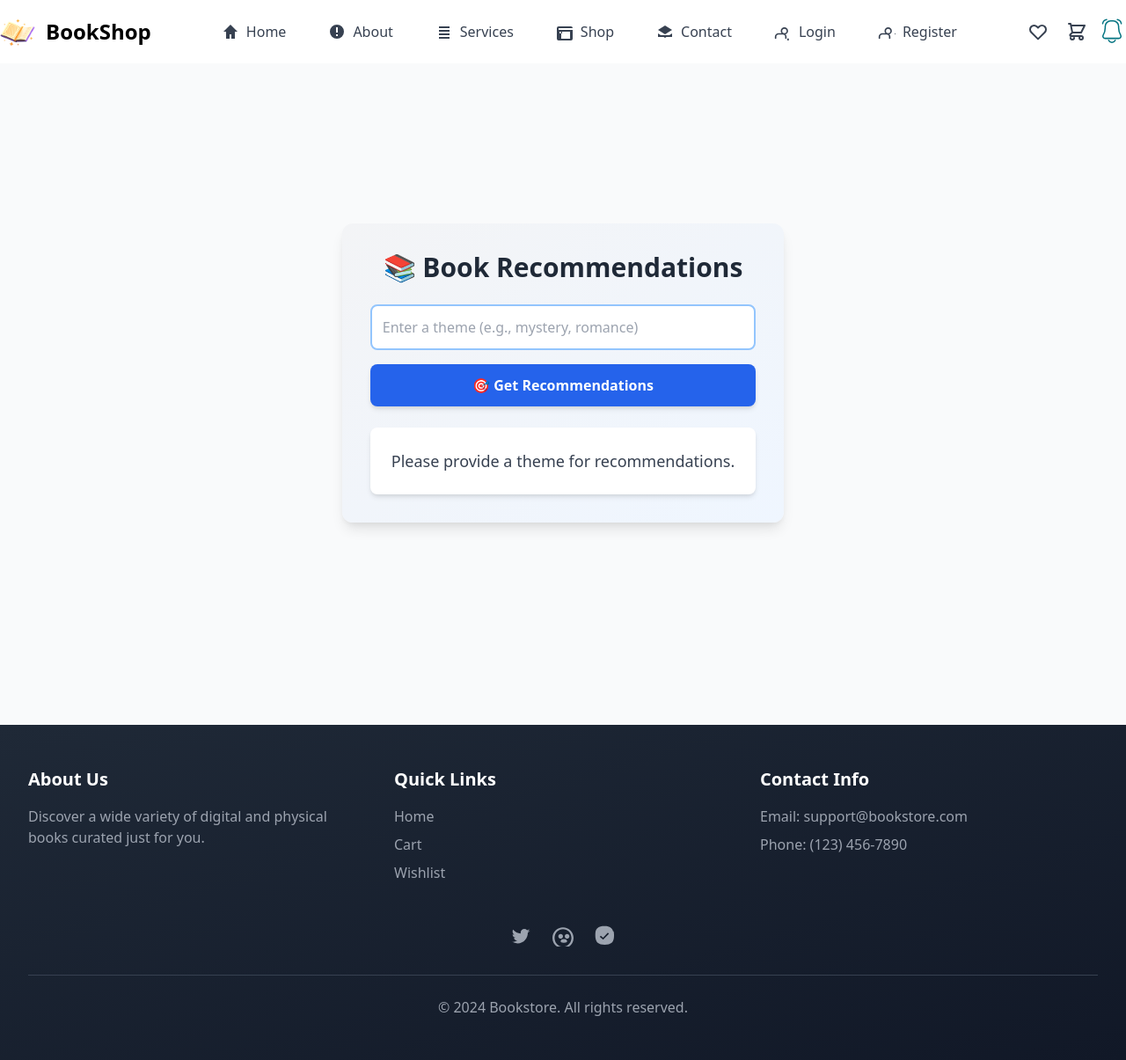
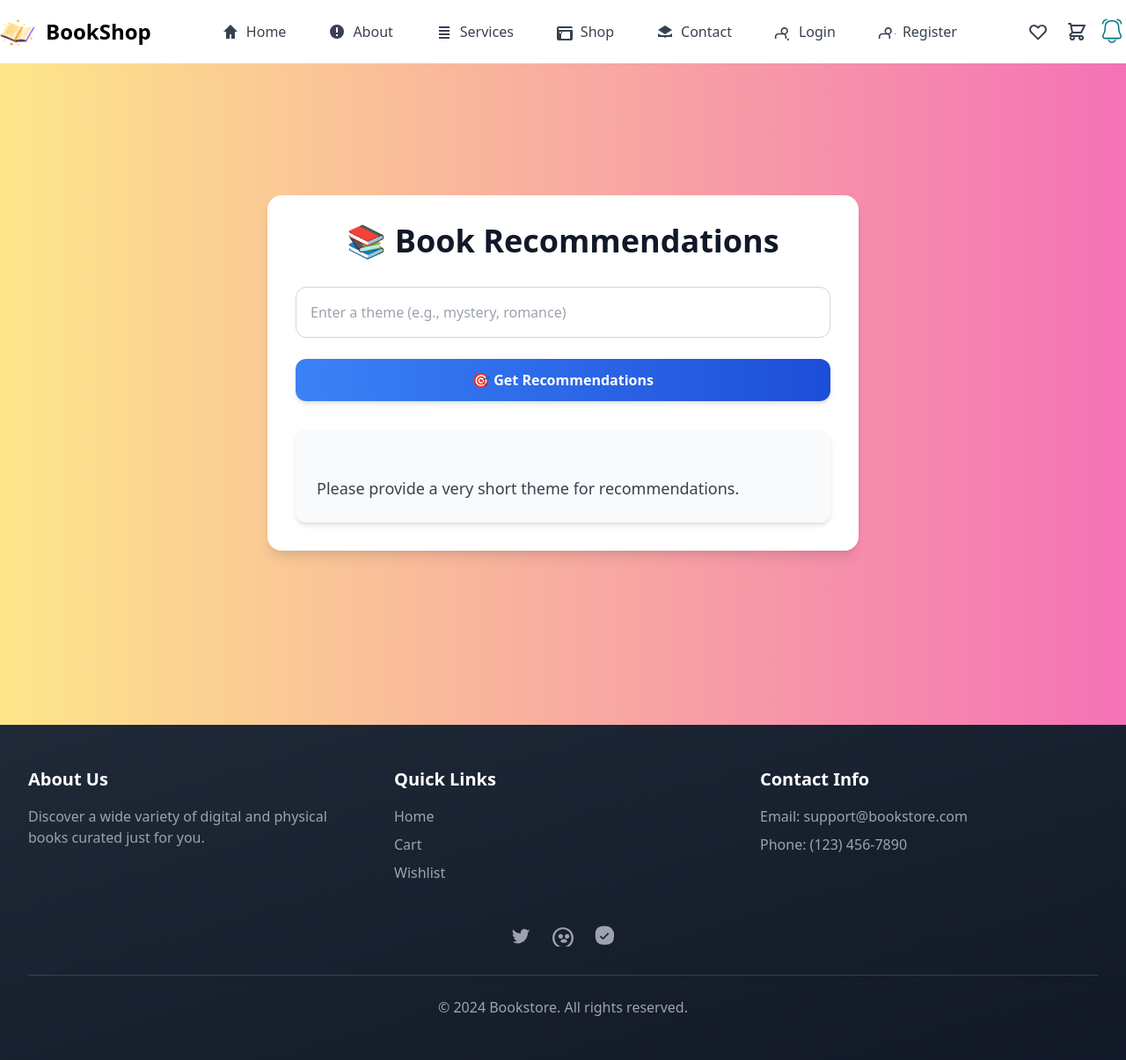
Before and after one commit to Samuel567754/bookshopapp, a Django app: page /user/recommend-books/ in a window 1280 px wide. Shown: the whole page at 88% size. Run offline with Django 5.2, Linux system fonts and the light colour scheme; some libraries are stand-ins or nearby versions.

Commit message:
Ai Feature Update

```diff
--- a/static/css/output.css
+++ b/static/css/output.css
@@ -1952,6 +1952,10 @@ input:checked + .toggle-bg {
   white-space: nowrap;
 }
 
+.whitespace-pre-line {
+  white-space: pre-line;
+}
+
 .rounded {
   border-radius: 0.25rem;
 }
@@ -2362,12 +2366,24 @@ input:checked + .toggle-bg {
   --tw-gradient-stops: var(--tw-gradient-from), var(--tw-gradient-to);
 }
 
+.from-rose-400 {
+  --tw-gradient-from: #fb7185 var(--tw-gradient-from-position);
+  --tw-gradient-to: rgb(251 113 133 / 0) var(--tw-gradient-to-position);
+  --tw-gradient-stops: var(--tw-gradient-from), var(--tw-gradient-to);
+}
+
 .from-yellow-200 {
   --tw-gradient-from: #FCE96A var(--tw-gradient-from-position);
   --tw-gradient-to: rgb(252 233 106 / 0) var(--tw-gradient-to-position);
   --tw-gradient-stops: var(--tw-gradient-from), var(--tw-gradient-to);
 }
 
+.from-fuchsia-500 {
+  --tw-gradient-from: #d946ef var(--tw-gradient-from-position);
+  --tw-gradient-to: rgb(217 70 239 / 0) var(--tw-gradient-to-position);
+  --tw-gradient-stops: var(--tw-gradient-from), var(--tw-gradient-to);
+}
+
 .via-pink-500 {
   --tw-gradient-to: rgb(231 70 148 / 0)  var(--tw-gradient-to-position);
   --tw-gradient-stops: var(--tw-gradient-from), #E74694 var(--tw-gradient-via-position), var(--tw-gradient-to);
@@ -2398,6 +2414,10 @@ input:checked + .toggle-bg {
   --tw-gradient-to: #3F83F8 var(--tw-gradient-to-position);
 }
 
+.to-blue-700 {
+  --tw-gradient-to: #1A56DB var(--tw-gradient-to-position);
+}
+
 .to-gray-600 {
   --tw-gradient-to: #4B5563 var(--tw-gradient-to-position);
 }
@@ -2418,6 +2438,10 @@ input:checked + .toggle-bg {
   --tw-gradient-to: #6875F5 var(--tw-gradient-to-position);
 }
 
+.to-orange-300 {
+  --tw-gradient-to: #FDBA8C var(--tw-gradient-to-position);
+}
+
 .to-pink-400 {
   --tw-gradient-to: #F17EB8 var(--tw-gradient-to-position);
 }
@@ -2440,6 +2464,10 @@ input:checked + .toggle-bg {
 
 .to-teal-500 {
   --tw-gradient-to: #0694A2 var(--tw-gradient-to-position);
+}
+
+.to-rose-500 {
+  --tw-gradient-to: #f43f5e var(--tw-gradient-to-position);
 }
 
 .fill-gray-400 {
@@ -2753,6 +2781,10 @@ input:checked + .toggle-bg {
   line-height: 18px;
 }
 
+.leading-relaxed {
+  line-height: 1.625;
+}
+
 .leading-snug {
   line-height: 1.375;
 }
@@ -2934,6 +2966,16 @@ input:checked + .toggle-bg {
 
 .line-through {
   text-decoration-line: line-through;
+}
+
+.placeholder-gray-400::-moz-placeholder {
+  --tw-placeholder-opacity: 1;
+  color: rgb(156 163 175 / var(--tw-placeholder-opacity));
+}
+
+.placeholder-gray-400::placeholder {
+  --tw-placeholder-opacity: 1;
+  color: rgb(156 163 175 / var(--tw-placeholder-opacity));
 }
 
 .opacity-0 {
@@ -3436,6 +3478,10 @@ input:checked + .toggle-bg {
   border-color: rgb(104 117 245 / var(--tw-border-opacity));
 }
 
+.focus\:border-transparent:focus {
+  border-color: transparent;
+}
+
 .focus\:outline-none:focus {
   outline: 2px solid transparent;
   outline-offset: 2px;
@@ -3475,6 +3521,11 @@ input:checked + .toggle-bg {
   --tw-ring-color: rgb(164 202 254 / var(--tw-ring-opacity));
 }
 
+.focus\:ring-blue-400:focus {
+  --tw-ring-opacity: 1;
+  --tw-ring-color: rgb(118 169 250 / var(--tw-ring-opacity));
+}
+
 .focus\:ring-blue-500:focus {
   --tw-ring-opacity: 1;
   --tw-ring-color: rgb(63 131 248 / var(--tw-ring-opacity));
--- a/user/templates/user/customer_support_chat.html
+++ b/user/templates/user/customer_support_chat.html
@@ -7,7 +7,7 @@
 {% load static %}
 
 
-<div class="flex justify-center items-center h-screen bg-gray-200">
+<div class="flex justify-center items-center h-screen bg-gradient-to-r from-yellow-200 to-pink-400">
 
     <!-- Chat Box -->
     <div class="chat-box p-8 bg-white rounded-lg shadow-xl max-w-lg w-full">
--- a/user/templates/user/recommend_books.html
+++ b/user/templates/user/recommend_books.html
@@ -8,7 +8,7 @@
 
 
 
-<div class="flex justify-center items-center h-screen">
+{% comment %} <div class="flex justify-center items-center h-screen">
 <div class="p-8 bg-gradient-to-br from-gray-100 max-w-2xl to-blue-50 rounded-xl shadow-lg">
     <!-- Heading -->
     <h1 class="text-3xl text-center font-extrabold text-gray-800 mb-6">
@@ -37,9 +37,39 @@
         </p>
     </div>
 </div>
+</div> {% endcomment %}
+
+<div class="flex justify-center items-center min-h-screen bg-gradient-to-r from-yellow-200 to-pink-400 p-4">
+    <div class="p-8 bg-white max-w-2xl w-full rounded-2xl shadow-lg">
+        <!-- Heading -->
+        <h1 class="text-4xl text-center font-extrabold text-gray-900 mb-8">
+            📚 Book Recommendations
+        </h1>
+
+        <!-- Form -->
+        <form method="get" class="flex flex-col gap-6">
+            <input
+                type="text"
+                name="query"
+                placeholder="Enter a theme (e.g., mystery, romance)"
+                class="p-4 border border-gray-300 rounded-xl text-gray-700 focus:outline-none focus:ring-2 focus:ring-blue-400 focus:border-transparent placeholder-gray-400"
+            >
+            <button
+                type="submit"
+                class="w-full px-6 py-3 bg-gradient-to-r from-blue-500 to-blue-700 text-white font-bold rounded-xl shadow-md hover:shadow-lg transform hover:scale-105 transition-transform duration-200 ease-in-out">
+                🎯 Get Recommendations
+            </button>
+        </form>
+
+        <!-- Response Section -->
+        <div class="mt-8 p-6 bg-gray-50 rounded-xl shadow-md max-h-96 overflow-y-auto">
+            <p class="text-gray-700 text-lg leading-relaxed whitespace-pre-line">
+                {{ response }}
+            </p>
+        </div>
+    </div>
 </div>
 
 
 
-
 {% endblock %}
--- a/user/views.py
+++ b/user/views.py
@@ -49,22 +49,62 @@ from django.utils.translation import gettext_lazy as _
 
 
 
+# def recommend_books(request):
+#     query = request.GET.get('query', '')
+#     if query:
+#         prompt = f"Recommend books based on the theme: {query}."
+#         chatgpt_response = get_chatgpt_response(prompt)
+#     else:
+#         chatgpt_response = "Please provide a very short theme for recommendations."
+
+#     return render(request, 'user/recommend_books.html', {'response': chatgpt_response})
+
+
+# def customer_support_chat(request):
+#     user_query = request.POST.get('query', '')
+#     chat_response = get_chatgpt_response(user_query) if user_query else ''
+#     return render(request, 'user/customer_support_chat.html', {'response': chat_response})
+
+
+# Book Recommendation View
 def recommend_books(request):
-    query = request.GET.get('query', '')
+    """
+    View to recommend books based on a user's query using ChatGPT.
+    """
+    # Get the query parameter from the GET request
+    query = request.GET.get('query', '').strip()
+
+    # Check if a query was provided
     if query:
+        # Prepare the prompt for ChatGPT
         prompt = f"Recommend books based on the theme: {query}."
+        # Get the ChatGPT response
         chatgpt_response = get_chatgpt_response(prompt)
     else:
-        chatgpt_response = "Please provide a theme for recommendations."
+        # Provide a fallback message for empty queries
+        chatgpt_response = "Please provide a very short theme for recommendations."
 
+    # Render the response to the template
     return render(request, 'user/recommend_books.html', {'response': chatgpt_response})
 
 
+# Customer Support Chat View
 def customer_support_chat(request):
-    user_query = request.POST.get('query', '')
-    chat_response = get_chatgpt_response(user_query) if user_query else ''
+    """
+    View to handle customer support chat using ChatGPT.
+    """
+    # Get the user's query from the POST request
+    user_query = request.POST.get('query', '').strip()
+
+    # Initialize the response variable
+    chat_response = ""
+
+    # Generate a response only if the user provided a query
+    if user_query:
+        chat_response = get_chatgpt_response(user_query)
+
+    # Render the response to the template
     return render(request, 'user/customer_support_chat.html', {'response': chat_response})
-
 
 
 def generate_receipt_pdf(receipt):
```
Also changed, not shown: user/utils.py (+17 -1 lines), 1 other file.
